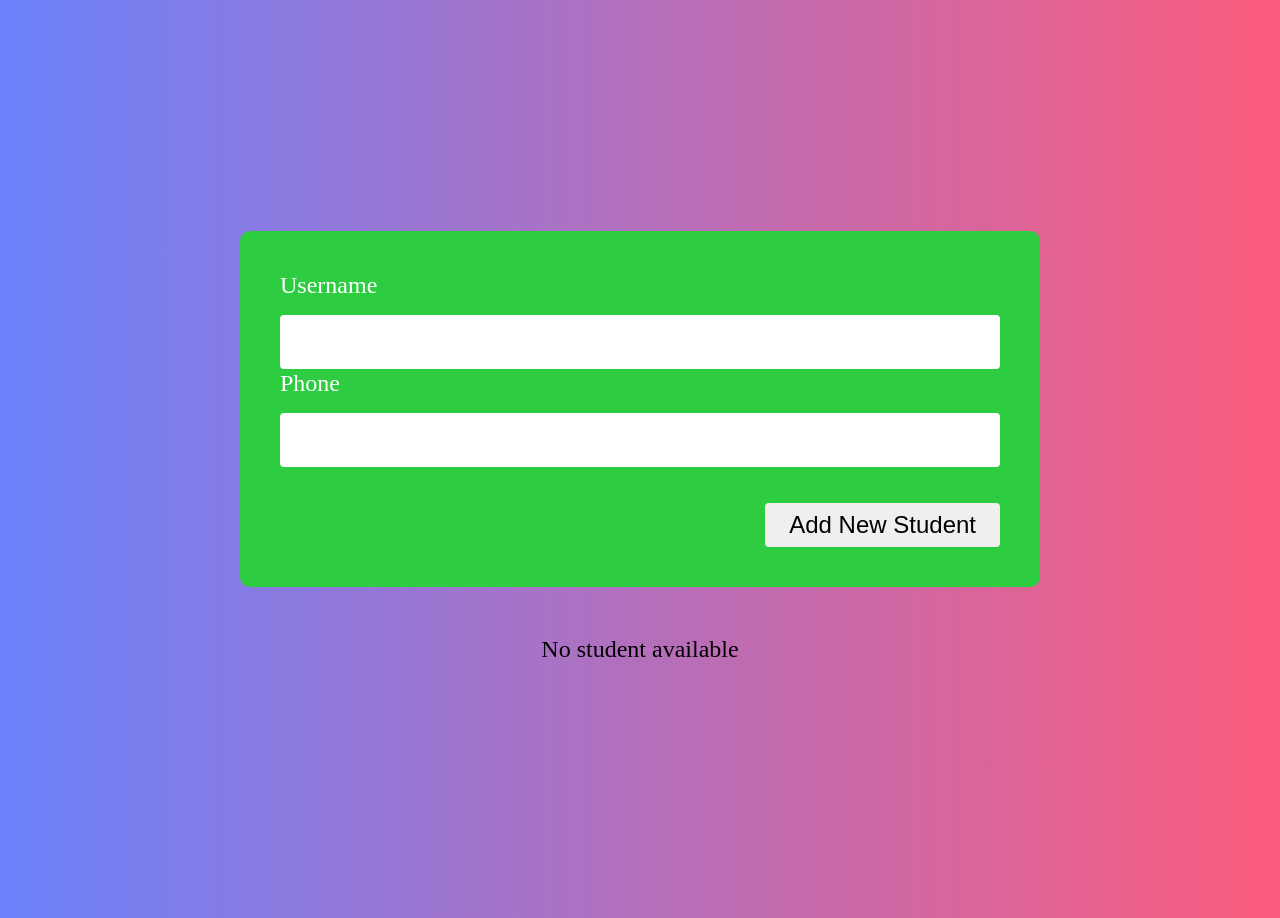
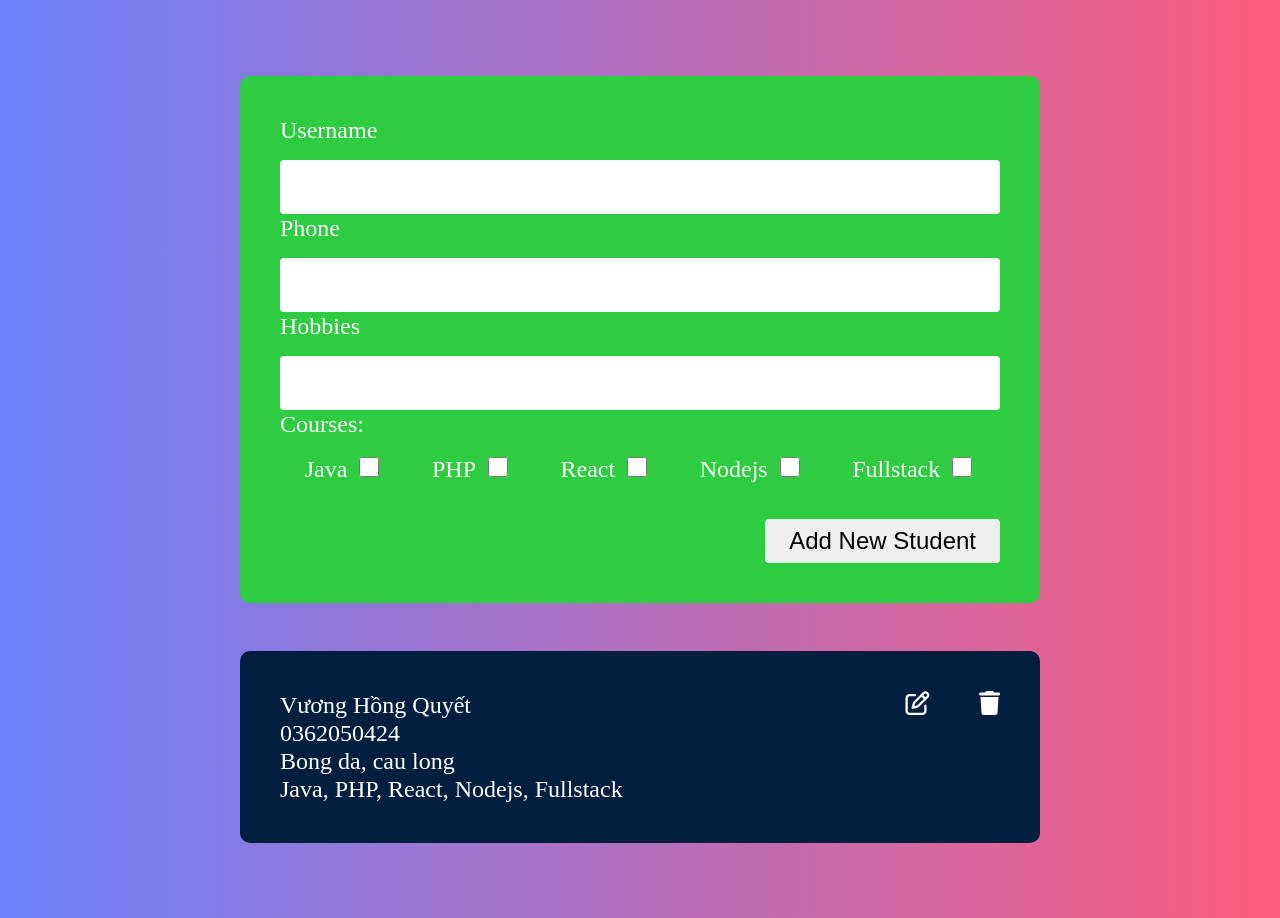
Before and after one commit to NESTECH-K16/react-course, a React (Create React App) app: page / in a window 1280 px wide. Built offline with nearby package versions, Linux system fonts and the light colour scheme.

Commit message:
Edit and delete student

```diff
--- a/src/App.css
+++ b/src/App.css
@@ -55,7 +55,11 @@ input.username-input {
   gap: 24px;
   justify-content: space-between;
 }
-
+.students-student__content {
+  width: 80%;
+  display: flex;
+  flex-direction: column;
+}
 .student-form {
   background-color: #2ecc40;
   color: white;
@@ -104,3 +108,40 @@ input.username-input {
 .text-center {
   text-align: center;
 }
+
+.checkbox-group {
+  display: flex;
+  justify-content: space-around;
+}
+
+input[type='checkbox'] {
+  width: 20px;
+  height: 20px;
+  margin-left: 12px;
+}
+
+dialog {
+  position: absolute;
+  left: 50%;
+  top: 50%;
+  transform: translateX(-50%) translateY(-50%);
+  border: none;
+  border-radius: 10px;
+  box-shadow: 0 0 #0000, 0 0 #0000, 0 25px 50px -12px rgba(0, 0, 0, 0.5);
+  padding: 24px;
+  margin: 0;
+}
+
+dialog button {
+  width: 49%;
+  height: 40px;
+  border: none;
+  color: white;
+  background-color: #333;
+  font-size: 24px;
+  border-radius: 4px;
+}
+dialog button:nth-child(2) {
+  margin-right: 5px;
+  background-color: #d71313;
+}
--- a/src/App.js
+++ b/src/App.js
@@ -1,26 +1,25 @@
-import { useState } from 'react'
-import './App.css'
-import Paragraph from './components/paragraph/index'
-// import Header from './components/layout/Header'
-import Header from './components/layout/Header'
+import { useState } from 'react';
+import './App.css';
 
 // Component
 
 const studentsData = [
-	// {
-	// 	id: Math.random(),
-	// 	username: 'Vương Hồng Quyết',
-	// 	phone: '362050424',
-	// },
+  {
+    id: Math.random(),
+    username: 'Vương Hồng Quyết',
+    hobbies: 'Bong da, cau long',
+    courses: ['Java', 'PHP', 'React', 'Nodejs', 'Fullstack'],
+    phone: '0362050424',
+  },
   // {
   // 	id: Math.random(),
   // 	username: 'Nguyễn Anh Tài',
-	// 	phone: '338089200',
+  // 	phone: '0338089200',
   // },
   // {
   // 	id: Math.random(),
   // 	username: 'Phùng Văn Duy',
-	// 	phone: '911183701',
+  // 	phone: '0911183701',
   // },
   // {
   // 	id: Math.random(),
@@ -30,126 +29,142 @@ const studentsData = [
   // {
   // 	id: Math.random(),
   // 	username: 'Nguyễn Xuân Kỳ',
-	// 	phone: '865997380',
+  // 	phone: '0865997380',
   // },
   // {
   // 	id: Math.random(),
   // 	username: 'Phạm Quốc Trường',
-	// 	phone: '818300154',
+  // 	phone: '0818300154',
   // },
   // {
   // 	id: Math.random(),
   // 	username: 'Vũ Tiến Thành',
-	// 	phone: '985462373',
+  // 	phone: '0985462373',
   // },
   // {
   // 	id: Math.random(),
   // 	username: 'Đoàn Quang Tịnh',
-	// 	phone: '336183665',
+  // 	phone: '0336183665',
   // },
   // {
   // 	id: Math.random(),
   // 	username: 'BÙI TUẤN THẠCH',
-	// 	phone: '869647269',
+  // 	phone: '0869647269',
   // },
   // {
   // 	id: Math.random(),
   // 	username: 'Lê Đắc Lực',
-	// 	phone: '966689312',
+  // 	phone: '0966689312',
   // },
-]
+];
+const ACTION_ADD = 'ADD';
+const ACTION_EDIT = 'EDIT';
+const ACTION_DELETE = 'DELETE';
 
 const App = () => {
-	// state cua element
-	// const [state, setState] = useState(initialState)
-	const [students, setStudents] = useState(studentsData)
+  const [students, setStudents] = useState(studentsData);
+  const [studentUsername, setStudentUsername] = useState('');
+  const [phone, setPhone] = useState('');
+  const [hobbies, setHobbies] = useState('');
+  const options = ['Java', 'PHP', 'React', 'Nodejs', 'Fullstack'];
+  const [courses, setCourses] = useState([]);
 
-	const [year, setYear] = useState('2023') //[number,  callback] camel case username =
-	const [greetingClass, setGreetingClass] = useState(`Chào mừng lớp fullstack K16-2023`)
-	const [listingIntro, setListingIntro] = useState(``)
-	const [username, setUsername] = useState('')
-	const [isChecked, setIsChecked] = useState(false)
+  const [isOpenDialog, setIsOpenDialog] = useState(false);
+  const [id, setId] = useState(NaN);
+  const [action, setAction] = useState(ACTION_ADD);
 
-	const [studentUsername, setStudentUsername] = useState('')
-	const [phone, setPhone] = useState('')
+  const fillForm = ({ username, phone, hobbies, courses }) => {
+    setStudentUsername(username);
+    setPhone(phone);
+    setHobbies(hobbies);
+    setCourses(courses);
+  };
+  const clearForm = () => {
+    fillForm({ username: '', phone: '', hobbies: '', courses: [] });
+  };
 
-	// two way binding
-	const renderIntro = () => {
-		let introStr = ''
-		if (year === '2023') {
-			introStr = `Danh sách học sinh không phải là của các khoá 2022, 2021`
-		} else if (year === '2022') {
-			introStr = `Danh sách học sinh không phải là của các khoá 2023, 2021`
+  const handleCheckboxChange = (value) => {
+    if (courses.includes(value)) {
+      setCourses(courses.filter((val) => val !== value));
     } else {
-			introStr = `Danh sách học sinh không phải là của các khoá 2023, 2022`
+      setCourses([...courses, value]);
     }
-		// setListingIntro(introStr)
-		return introStr
+  };
+
+  const handleSubmit = (e) => {
+    e.preventDefault();
+    if (action === ACTION_ADD) {
+      // add
+      addStudentHandler();
+    } else if (action === ACTION_EDIT) {
+      // edit
+      handleSaveChange();
     }
-
-	const onChangeHandler = (event) => {
-		console.log('Change in Select...', event.target.value)
-		setYear(event.target.value) // ham bat dong bo
-
-		if (event.target.value === '2023') {
-			setListingIntro(`Danh sách học sinh không phải là của các khoá 2022, 2021`)
-		} else if (event.target.value === '2022') {
-			setListingIntro(`Danh sách học sinh không phải là của các khoá 2023, 2021`)
-		} else {
-			setListingIntro(`Danh sách học sinh không phải là của các khoá 2023, 2022`)
-		}
-	}
-
-	const changeUsernameHandler = (e) => {
-		setUsername(e.target.value)
-	}
-
-	const hobbiesChangeHandler = (e) => {
-		console.log(`e.target.value`, e.target.checked)
-		setIsChecked(e.target.checked)
-	}
-
-	const addStudentHandler = (e) => {
-		e.preventDefault()
+  };
+  const addStudentHandler = () => {
     const newStudent = {
       id: Math.random(),
       username: studentUsername,
       phone,
+      hobbies,
+      courses,
+    };
+
+    const studentExisted = students.find((std) => std.phone === phone);
+    // previousState students
+    if (!studentExisted) {
+      setStudents([...students, newStudent]);
+      // alert(`Successfully!!!!`)
+    } else {
+      alert(`Phone number đã tồn tại!`);
     }
 
-		const studentExisted = students.find((std) => std.phone === phone)
-		// previousState students
-		if (!studentExisted) {
-			setStudents([...students, newStudent])
-			// alert(`Successfully!!!!`)
-		} else {
-			// alert(`Học sinh đã tồn tại!`)
-		}
+    clearForm();
+  };
 
-		setStudentUsername('')
-		setPhone('')
-	}
+  const editStudent = (id, newValue) => {
+    setStudents(
+      students.map((std) => {
+        if (std.id === id) return { id, ...newValue };
+        else return std;
+      })
+    );
+  };
+  const handleSaveChange = () => {
+    editStudent(id, {
+      username: studentUsername,
+      phone,
+      hobbies,
+      courses,
+    });
+    setId(NaN);
+    setAction(ACTION_ADD);
+    clearForm();
+  };
+
+  const deleteStudent = (id) => {
+    setStudents(students.filter((std) => std.id !== id));
+  };
+
+  const handleYes = () => {
+    // Handle the "Yes" action from dialog
+    setIsOpenDialog(false);
+    deleteStudent(id);
+    setId(NaN);
+    setAction(ACTION_ADD);
+  };
+
+  const handleNo = () => {
+    // Handle the "No" action from dialog
+    setIsOpenDialog(false);
+    setId(NaN);
+    setAction(ACTION_ADD);
+  };
 
   return (
     <div className='app'>
-			{/* <p className='heading'>Render UI</p>
-			<span className='year-current'>{year}</span>
-			<input className='username-input' type='text' value={username} onChange={changeUsernameHandler} /> <br />
-			<textarea name='' id='' cols='30' rows='10'></textarea>
-			<div>
-				<label htmlFor='hobby'>Code</label>
-				<input id='hobby' type='checkbox' value={isChecked} onChange={hobbiesChangeHandler} />
-			</div>
-			<select value={year} onChange={onChangeHandler}>
-				<option value='2023'>2023</option>
-				<option value='2022'>2022</option>
-				<option value='2021'>2021</option>
-			</select>
-			<p className='result'>{greetingClass}</p>
-			<p className='result'>{`Học sinh ${username} không thuộc ${renderIntro()}`}</p>
-			{username ? <p className='result'>{`${username} ${isChecked ? 'đã' : 'chưa'} có kinh nghiệm lập trình!`}</p> : ''} */}
       <div className='student-form'>
-				<form action='' onSubmit={addStudentHandler}>
+        <form action='' onSubmit={handleSubmit}>
           <div className='form-controls'>
             <label htmlFor='username'>Username</label>
             <input
@@ -161,10 +176,44 @@ const App = () => {
           </div>
           <div className='form-controls'>
             <label htmlFor='phone'>Phone</label>
-						<input id='phone' type='text' value={phone} onChange={(e) => setPhone(e.target.value)} />
+            <input
+              id='phone'
+              type='text'
+              value={phone}
+              onChange={(e) => setPhone(e.target.value)}
+            />
+          </div>
+          <div className='form-controls'>
+            <label htmlFor='hobbies'>Hobbies</label>
+            <input
+              id='hobbies'
+              type='text'
+              value={hobbies}
+              onChange={(e) => setHobbies(e.target.value)}
+            />
+          </div>
+          <div className='form-controls'>
+            <label>Courses:</label>
+            <div className='checkbox-group'>
+              {options.map((option) => (
+                <label key={option}>
+                  {option}
+                  <input
+                    type='checkbox'
+                    value={option}
+                    checked={courses.includes(option)}
+                    onChange={() => handleCheckboxChange(option)}
+                  />
+                </label>
+              ))}
+            </div>
           </div>
           <div className='form-actions'>
-						<button className='submit'>Add New Student</button>
+            <button className='submit'>
+              {!isNaN(id) && action === ACTION_EDIT
+                ? 'Save change'
+                : 'Add New Student'}
+            </button>
           </div>
         </form>
       </div>
@@ -173,18 +222,44 @@ const App = () => {
           students.map((student, idx) => {
             return (
               <div className='students-student' key={student.id}>
-								<span>{student.username}</span> <br />
+                <div className='students-student__content'>
+                  <span>{student.username}</span>
                   <span>{student.phone}</span>
-								<i className='fa-solid fa-trash'></i>
+                  <span>{student.hobbies}</span>
+                  <span>{student.courses.join(', ')}</span>
                 </div>
-						)
+
+                <i
+                  className='fa-regular fa-pen-to-square'
+                  onClick={() => {
+                    setAction(ACTION_EDIT);
+                    setId(student.id);
+                    fillForm(student);
+                  }}
+                ></i>
+                <i
+                  className='fa-solid fa-trash'
+                  onClick={() => {
+                    if (!isNaN(id)) clearForm();
+                    setAction(ACTION_DELETE);
+                    setId(student.id);
+                    setIsOpenDialog(true);
+                  }}
+                ></i>
+              </div>
+            );
           })
         ) : (
           <p className='text-center'>No student available</p>
         )}
       </div>
+      <dialog open={isOpenDialog}>
+        <p>Are you sure you want to proceed?</p>
+        <button onClick={handleYes}>Yes</button>
+        <button onClick={handleNo}>No</button>
+      </dialog>
     </div>
-	)
-}
+  );
+};
 
-export default App
+export default App;
```
Lines whose indentation alone changed are shown as unchanged.
